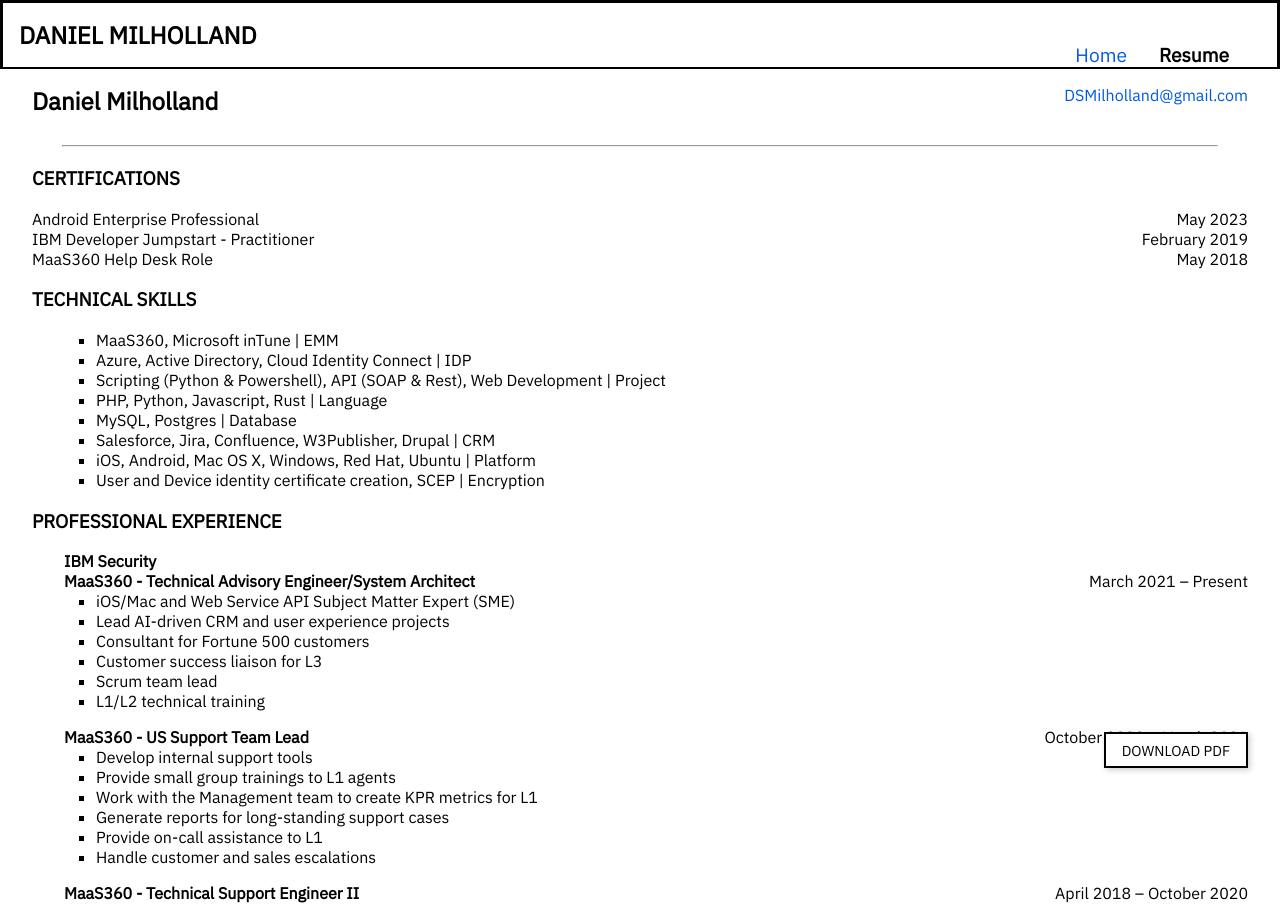
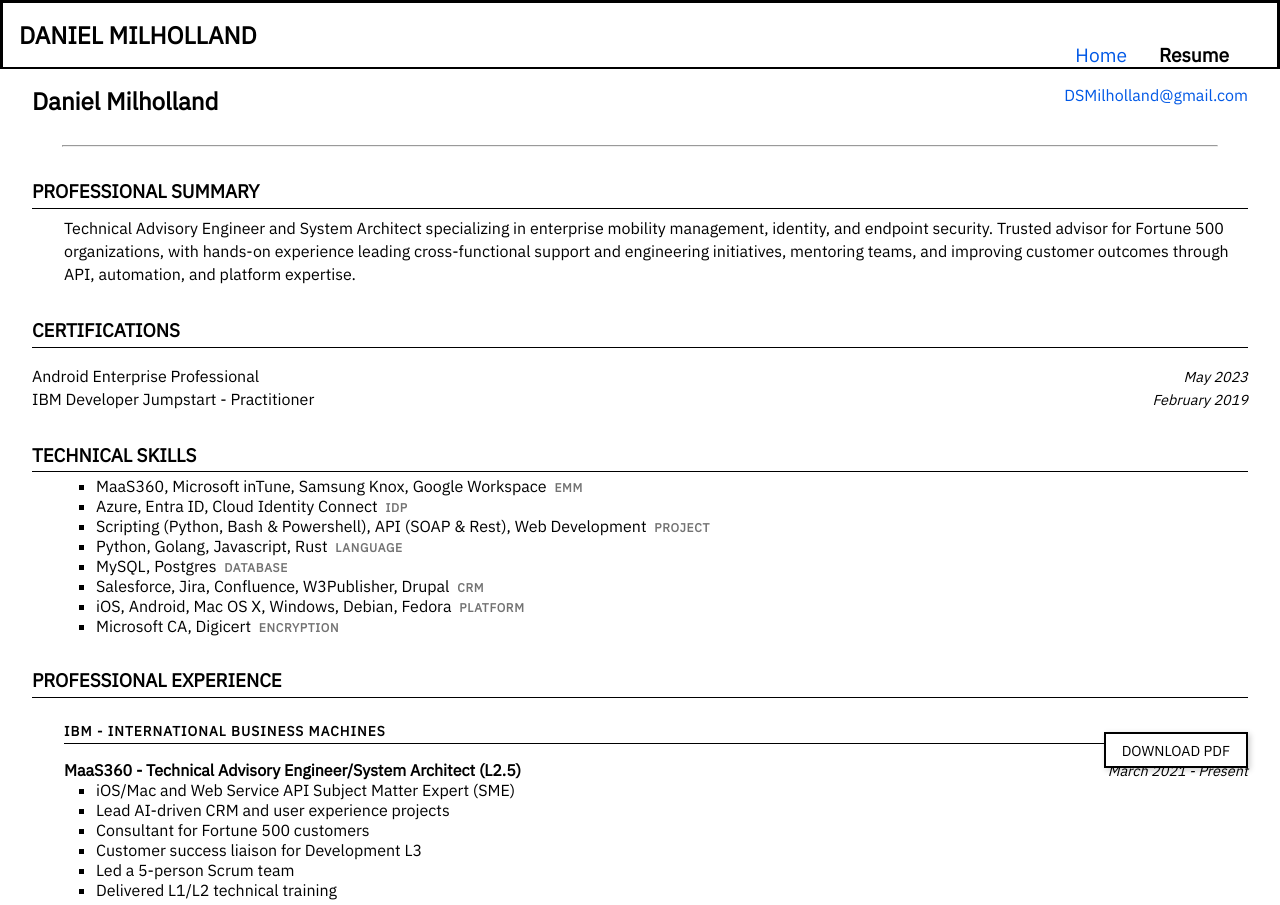
Before and after one commit to Milhound/personal-site, a React (Vite) app in the folder client/: page /resume in a window 1280 px wide. Shown: the top 905 px of the page. Built offline with nearby package versions, Linux system fonts and the light colour scheme.

Commit message:
Update: Resume

```diff
--- a/client/src/css/resume.css
+++ b/client/src/css/resume.css
@@ -7,6 +7,13 @@
 
 #resume hr {
     width: 95%;
+}
+
+#resume h3 {
+    margin-top: 2rem;
+    margin-bottom: 0.25rem;
+    padding-bottom: 0.3rem;
+    border-bottom: 1px solid currentColor;
 }
 
 #resume .title > h2 {
@@ -19,22 +26,51 @@
 }
 
 #resume .bold {
-    @apply inline font-bold;
-    margin-left: 2rem;
+    @apply font-bold;
 }
 
 .company {
-    @apply block font-bold;
+    @apply block font-bold uppercase tracking-wide;
+    margin-left: 2rem;
+    margin-top: 1.5rem;
+    padding-bottom: 0.2rem;
+    border-bottom: 1px solid currentColor;
+    font-size: 0.85rem;
+    letter-spacing: 0.08em;
+}
+
+#resume .title span {
+    @apply float-right;
+}
+
+.role-header {
+    display: flex;
+    justify-content: space-between;
+    align-items: baseline;
     margin-left: 2rem;
     margin-top: 1rem;
 }
 
-#resume span {
-    @apply float-right;
+.experience-block {
+    break-inside: avoid;
+    page-break-inside: avoid;
+}
+
+.role-header span {
+    flex-shrink: 0;
+    margin-left: 1rem;
+    font-style: italic;
+    font-size: 0.9rem;
 }
 
 #resume p {
     margin-left: 2rem;
+}
+
+#resume .summary-text {
+    margin-top: 0.5rem;
+    margin-bottom: 0;
+    line-height: 1.45;
 }
 
 .download-btn {
@@ -68,6 +104,53 @@
     .download-btn {
         display: none;
     }
+
+    #resume {
+        padding: 0 1.25rem;
+        margin-top: 0;
+        margin-bottom: 0;
+    }
+
+    #resume h3 {
+        margin-top: 1.25rem;
+    }
+
+    #resume .company {
+        margin-top: 1rem;
+    }
+
+    #resume .role-header {
+        margin-top: 0.6rem;
+    }
+
+    #resume .experience-list {
+        margin-bottom: 0.45rem;
+        font-size: 0.95rem;
+    }
+
+    #resume h3,
+    #resume .company,
+    #resume .role-header,
+    #resume .experience-list,
+    #resume .cert-list,
+    #resume .cert-list li,
+    #resume .experience-list li {
+        break-inside: avoid;
+        page-break-inside: avoid;
+    }
+
+    #resume h3,
+    #resume .company,
+    #resume .role-header {
+        break-after: avoid-page;
+        page-break-after: avoid;
+    }
+
+    #resume .experience-list,
+    #resume .cert-list {
+        break-before: avoid-page;
+        page-break-before: avoid;
+    }
 }
 
 .experience-list {
@@ -80,3 +163,26 @@
     list-style-type: none;
     padding: 0;
 }
+
+.cert-list li {
+    display: flex;
+    justify-content: space-between;
+    align-items: baseline;
+    padding: 0.1rem 0;
+}
+
+.cert-list li span {
+    flex-shrink: 0;
+    margin-left: 1rem;
+    font-style: italic;
+    font-size: 0.9rem;
+}
+
+.skill-category {
+    font-size: 0.75rem;
+    font-weight: 600;
+    text-transform: uppercase;
+    letter-spacing: 0.06em;
+    opacity: 0.55;
+    margin-left: 0.25rem;
+}
--- a/client/src/pages/Resume.tsx
+++ b/client/src/pages/Resume.tsx
@@ -1,10 +1,10 @@
-import { useEffect } from 'react';
-import Header from '../components/Header';
-import '../css/resume.css';
+import { useEffect } from "react";
+import Header from "../components/Header";
+import "../css/resume.css";
 
 function Resume() {
   useEffect(() => {
-    document.title = 'Resume – Daniel Milholland';
+    document.title = "Resume - Daniel Milholland";
   }, []);
   return (
     <>
@@ -15,75 +15,156 @@
             <div className="title">
               <h2>Daniel Milholland</h2>
               <span>
-              <a href="mailto:dsmilholland@gmail.com">DSMilholland@gmail.com</a>
+                <a href="mailto:dsmilholland@gmail.com">
+                  DSMilholland@gmail.com
+                </a>
               </span>
             </div>
             <hr />
 
+            <h3>PROFESSIONAL SUMMARY</h3>
+            <p className="summary-text">
+              Technical Advisory Engineer and System Architect specializing in
+              enterprise mobility management, identity, and endpoint security.
+              Trusted advisor for Fortune 500 organizations, with hands-on
+              experience leading cross-functional support and engineering
+              initiatives, mentoring teams, and improving customer outcomes
+              through API, automation, and platform expertise.
+            </p>
+
             <h3>CERTIFICATIONS</h3>
             <ul className="cert-list">
-            <li>Android Enterprise Professional<span>May 2023</span></li>
-            <li>IBM Developer Jumpstart - Practitioner<span>February 2019</span></li>
-            <li>MaaS360 Help Desk Role<span>May 2018</span></li>
+              <li>
+                Android Enterprise Professional<span>May 2023</span>
+              </li>
+              <li>
+                IBM Developer Jumpstart - Practitioner<span>February 2019</span>
+              </li>
             </ul>
 
             <h3>TECHNICAL SKILLS</h3>
             <ul className="experience-list">
-            <li>MaaS360, Microsoft inTune | EMM</li>
-            <li>Azure, Active Directory, Cloud Identity Connect | IDP</li>
-            <li>Scripting (Python &amp; Powershell), API (SOAP &amp; Rest), Web Development | Project</li>
-            <li>PHP, Python, Javascript, Rust | Language</li>
-            <li>MySQL, Postgres | Database</li>
-            <li>Salesforce, Jira, Confluence, W3Publisher, Drupal | CRM</li>
-            <li>iOS, Android, Mac OS X, Windows, Red Hat, Ubuntu | Platform</li>
-            <li>User and Device identity certificate creation, SCEP | Encryption</li>
+              <li>
+                MaaS360, Microsoft inTune, Samsung Knox, Google Workspace{" "}
+                <span className="skill-category">EMM</span>
+              </li>
+              <li>
+                Azure, Entra ID, Cloud Identity Connect{" "}
+                <span className="skill-category">IDP</span>
+              </li>
+              <li>
+                Scripting (Python, Bash &amp; Powershell), API (SOAP &amp;
+                Rest), Web Development{" "}
+                <span className="skill-category">Project</span>
+              </li>
+              <li>
+                Python, Golang, Javascript, Rust{" "}
+                <span className="skill-category">Language</span>
+              </li>
+              <li>
+                MySQL, Postgres <span className="skill-category">Database</span>
+              </li>
+              <li>
+                Salesforce, Jira, Confluence, W3Publisher, Drupal{" "}
+                <span className="skill-category">CRM</span>
+              </li>
+              <li>
+                iOS, Android, Mac OS X, Windows, Debian, Fedora{" "}
+                <span className="skill-category">Platform</span>
+              </li>
+              <li>
+                Microsoft CA, Digicert{" "}
+                <span className="skill-category">Encryption</span>
+              </li>
             </ul>
 
             <h3>PROFESSIONAL EXPERIENCE</h3>
-          <div className="company">IBM Security</div>
-          <div className="bold">MaaS360 - Technical Advisory Engineer/System Architect</div>
-          <span>March 2021 – Present</span>
+            <div className="company">IBM - International Business Machines</div>
+            <div className="experience-block">
+              <div className="role-header">
+                <div className="bold">
+                  MaaS360 - Technical Advisory Engineer/System Architect (L2.5)
+                </div>
+                <span>March 2021 - Present</span>
+              </div>
               <ul className="experience-list">
                 <li>iOS/Mac and Web Service API Subject Matter Expert (SME)</li>
                 <li>Lead AI-driven CRM and user experience projects</li>
                 <li>Consultant for Fortune 500 customers</li>
-            <li>Customer success liaison for L3</li>
-            <li>Scrum team lead</li>
-            <li>L1/L2 technical training</li>
+                <li>Customer success liaison for Development L3</li>
+                <li>Led a 5-person Scrum team</li>
+                <li>Delivered L1/L2 technical training</li>
               </ul>
+            </div>
 
-          <div className="bold">MaaS360 - US Support Team Lead</div>
-          <span>October 2020 – March 2021</span>
+            <div className="experience-block">
+              <div className="role-header">
+                <div className="bold">
+                  MaaS360 - US Support Team Lead (L1.5)
+                </div>
+                <span>October 2020 - March 2021</span>
+              </div>
               <ul className="experience-list">
                 <li>Develop internal support tools</li>
                 <li>Provide small group trainings to L1 agents</li>
-            <li>Work with the Management team to create KPR metrics for L1</li>
+                <li>
+                  Worked with the management team to create KPR metrics for L1
+                </li>
                 <li>Generate reports for long-standing support cases</li>
                 <li>Provide on-call assistance to L1</li>
                 <li>Handle customer and sales escalations</li>
               </ul>
+            </div>
 
-          <div className="bold">MaaS360 - Technical Support Engineer II</div>
-          <span>April 2018 – October 2020</span>
+            <div className="experience-block">
+              <div className="role-header">
+                <div className="bold">
+                  MaaS360 - Technical Support Engineer (L1)
+                </div>
+                <span>April 2018 - October 2020</span>
+              </div>
               <ul className="experience-list">
-            <li>Manage device policies for Android, iOS, Mac OS, and Windows 10</li>
-            <li>Assist technical and non-technical persons with complex EMM capabilities</li>
+                <li>
+                  Manage device policies for Android, iOS, Mac OS, and Windows
+                  10
+                </li>
+                <li>
+                  Assist technical and non-technical persons with complex EMM
+                  capabilities
+                </li>
                 <li>Assist management with technical insight</li>
               </ul>
+            </div>
 
             <div className="company">GAIL WINDS LOGISTICS</div>
+            <div className="experience-block">
+              <div className="role-header">
                 <div className="bold">System Administrator</div>
-          <span>July 2013 – April 2018</span>
+                <span>July 2013 - April 2018</span>
+              </div>
               <ul className="experience-list">
                 <li>Develop and maintain a database for Warehouse tracking</li>
-            <li>Administer repairs, updates, and complete configuration of Windows and Mac systems</li>
+                <li>Maintained network infrastructure and server systems</li>
+                <li>
+                  Implemented security protocols and data backup solutions
+                </li>
+                <li>
+                  Administer repairs, updates, and complete configuration of
+                  Windows and Mac systems
+                </li>
                 <li>Train employees in Windows and Mac operating systems</li>
-            <li>Assist users experiencing hardware, software, and/or networking issues</li>
+                <li>
+                  Assist users experiencing hardware, software, and/or
+                  networking issues
+                </li>
               </ul>
+            </div>
           </section>
         </div>
       </div>
-      <button className="download-btn" onClick={() => window.print()}>Download PDF</button>
+      <button className="download-btn" onClick={() => window.print()}>
+        Download PDF
+      </button>
     </>
   );
 }
```
Lines whose indentation alone changed are shown as unchanged.
